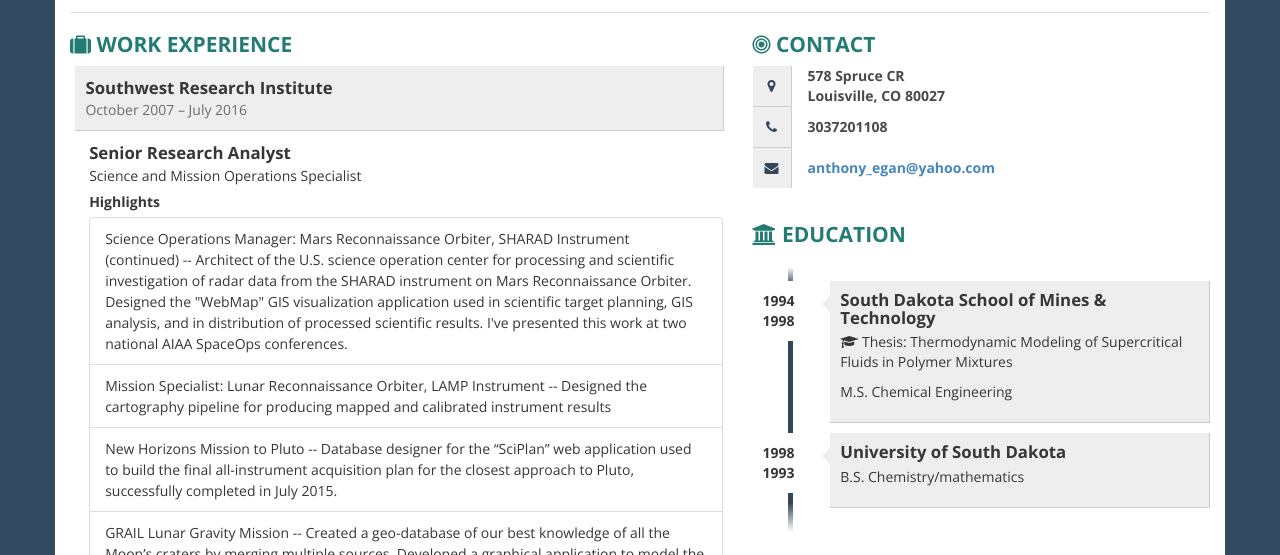
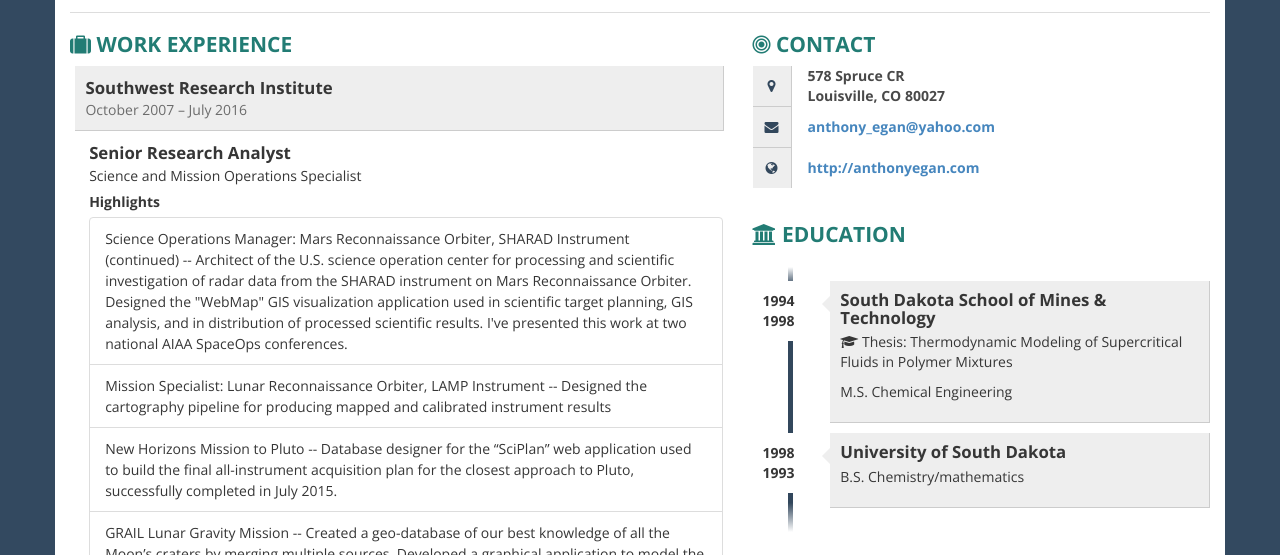
Before and after one commit to HardRockMartian/hardrockmartian.github.io, a plain HTML site: page CV/index.html in a window 1280 px wide. Shown: the part 245-800 px from the top of the page. Drawn offline with nearby package versions, Linux system fonts and the light colour scheme.

Commit message:
fixed new typos

```diff
--- a/CV/index.html
+++ b/CV/index.html
@@ -572,12 +572,12 @@ a[href]:after {
               <div class="title  pull-right">Louisville, CO 80027</div>
             </div>
             <div class="contact-item">
-              <div class="icon pull-left text-center"><span class="fa fa-phone fa-fw"></span></div>
-              <div class="title only pull-right">3037201108</div>
+              <div class="icon pull-left text-center"><span class="fa fa-envelope fa-fw"></span></div>
+              <div class="title only pull-right"><a href="/cdn-cgi/l/email-protection#5f3e312b37303126003a383e311f263e373030713c3032" target="_blank"><span class="__cf_email__" data-cfemail="0a6b647e62656473556f6d6b644a736b62656524696567">[email&#160;protected]</span><script data-cfhash='f9e31' type="text/javascript">/* <![CDATA[ */!function(t,e,r,n,c,a,p){try{t=document.currentScript||function(){for(t=document.getElementsByTagName('script'),e=t.length;e--;)if(t[e].getAttribute('data-cfhash'))return t[e]}();if(t&&(c=t.previousSibling)){p=t.parentNode;if(a=c.getAttribute('data-cfemail')){for(e='',r='0x'+a.substr(0,2)|0,n=2;a.length-n;n+=2)e+='%'+('0'+('0x'+a.substr(n,2)^r).toString(16)).slice(-2);p.replaceChild(document.createTextNode(decodeURIComponent(e)),c)}p.removeChild(t)}}catch(u){}}()/* ]]> */</script></a></div>
             </div>
             <div class="contact-item">
-              <div class="icon pull-left text-center"><span class="fa fa-envelope fa-fw"></span></div>
-              <div class="title only pull-right"><a href="/cdn-cgi/l/email-protection#02636c766a6d6c7b5d6765636c427b636a6d6d2c616d6f" target="_blank"><span class="__cf_email__" data-cfemail="b6d7d8c2ded9d8cfe9d3d1d7d8f6cfd7ded9d998d5d9db">[email&#160;protected]</span><script data-cfhash='f9e31' type="text/javascript">/* <![CDATA[ */!function(t,e,r,n,c,a,p){try{t=document.currentScript||function(){for(t=document.getElementsByTagName('script'),e=t.length;e--;)if(t[e].getAttribute('data-cfhash'))return t[e]}();if(t&&(c=t.previousSibling)){p=t.parentNode;if(a=c.getAttribute('data-cfemail')){for(e='',r='0x'+a.substr(0,2)|0,n=2;a.length-n;n+=2)e+='%'+('0'+('0x'+a.substr(n,2)^r).toString(16)).slice(-2);p.replaceChild(document.createTextNode(decodeURIComponent(e)),c)}p.removeChild(t)}}catch(u){}}()/* ]]> */</script></a></div>
+              <div class="icon pull-left text-center"><span class="fa fa-globe fa-fw"></span></div>
+              <div class="title only pull-right"><a href="http:&#x2F;&#x2F;anthonyegan.com" target="_blank">http:&#x2F;&#x2F;anthonyegan.com</a></div>
             </div>
           </div>
           <!-- EDUCATION -->
--- a/anthony.json
+++ b/anthony.json
@@ -4,8 +4,7 @@
     "label": "Senior Engineer and Developer",
     "picture": "http://data.boulder.swri.edu/anthony/Misc/anthony.jpg",
     "email": "anthony_egan@yahoo.com",
-    "phone": "3037201108",
-    "website": "",
+    "website": "http://anthonyegan.com",
     "summary": "",
     "location": {
       "address": "578 Spruce CR",
```
